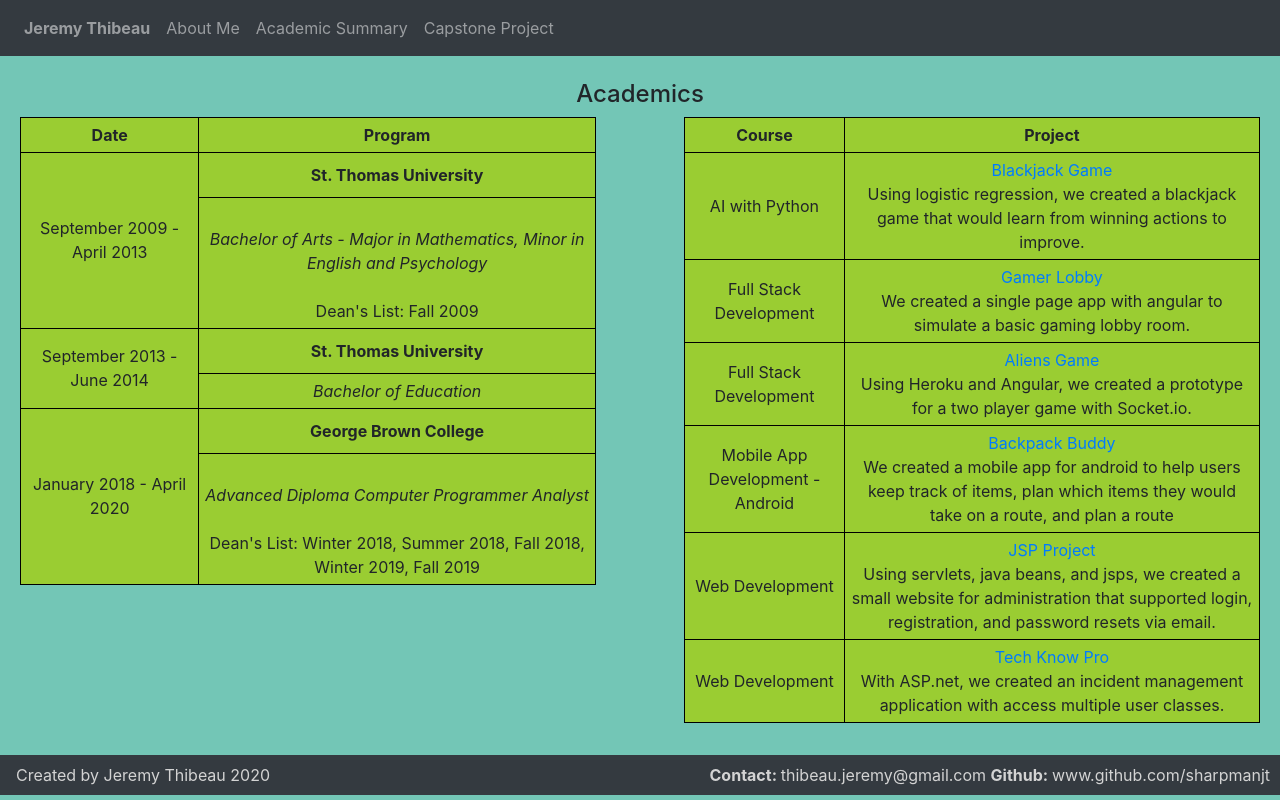
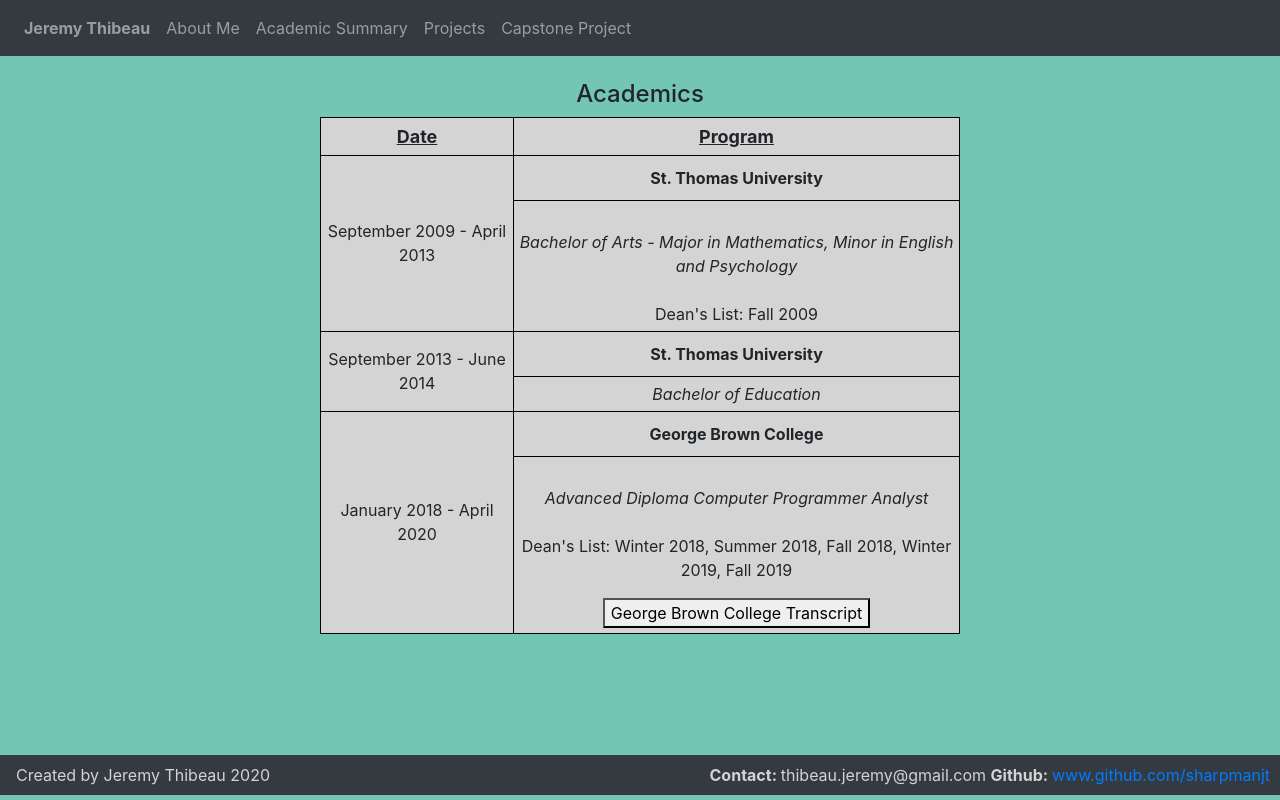
Before and after one commit to Sharpmanjt/jeremy_t_w20Portfolio, a PHP site: page /academics.html in a window 1280 px wide. Run offline with PHP 8.4, Linux system fonts and the light colour scheme.

Commit message:
pushing to master

```diff
--- a/academics.html
+++ b/academics.html
@@ -5,7 +5,6 @@
     <title>Academics</title>
     <script src="scripts.js"></script>
     <link rel="stylesheet" type="text/css" href="styles.css">
-    <meta charset="UTF-8">
     <meta name="description" content="Academic information about me.">
     <meta name="keywords" content="jeremy, thibeau, projects, portfolio">
     <meta name="author" content="Jeremy Thibeau">
@@ -14,12 +13,11 @@
 <div w3-include-html="nav.html"></div>
 <br>
 <h4 class="academics">Academics</h4>
-<div class="inline">
-<table style="float: left; width:45%; margin-left:20px;">
+<table>
     <thead>
-        <tr>
-            <th>Date</th>
-            <th>Program</th>
+        <tr class="titles">
+                <th><u>Date</u></th>
+                <th><u>Program</u></th>
         </tr>
     </thead>
     <tbody>
@@ -44,55 +42,13 @@
     </tr>
     <tr>
         <td><br><div class="program">Advanced Diploma Computer Programmer Analyst</div><br>
-        Dean's List: Winter 2018, Summer 2018, Fall 2018, Winter 2019, Fall 2019</td>
+        Dean's List: Winter 2018, Summer 2018, Fall 2018, Winter 2019, Fall 2019<br>
+        <p></p><a href="documents/transcript.pdf" target="_blank"><button>George Brown College Transcript</button></a></td>
     </tr>
     </tbody>
 </table>
 
-<table style="float: right;width:45%; margin-right: 20px">
-    <thead>
-        <tr>
-            <th>Course</th>
-            <th>Project</th>
-        </tr>
-    </thead>
-    <tbody>
-        <tr>
-            <td>AI with Python</td>
-            <td><a href="https://github.com/Sharpmanjt/AI_Project" target="_blank">Blackjack Game</a><br>
-            Using logistic regression, we created a blackjack game that would learn from winning actions to
-            improve.</td>
-        </tr>
-        <tr>
-            <td>Full Stack Development</td>
-            <td><a href="https://github.com/Sharpmanjt/gamer_lobby" target="_blank">Gamer Lobby</a><br>
-                We created a single page app with angular to simulate a basic gaming lobby room.</td>
-        </tr>
-        <tr>
-            <td>Full Stack Development</td>
-            <td><a href="https://github.com/Sharpmanjt/heroku_mean_stack" target="_blank">Aliens Game</a><br>
-                Using Heroku and Angular, we created a prototype for a two player game with Socket.io.</td>
-        </tr>
-        <tr>
-            <td>Mobile App Development - Android</td>
-            <td><a href="https://github.com/verolemieux/comp3074-project" target="_blank">Backpack Buddy</a><br>
-                We created a mobile app for android to help users keep track of items, plan which items they would
-                take on a route, and plan a route</td>
-        </tr>
-        <tr>
-            <td>Web Development</td>
-            <td><a href="https://github.com/verolemieux/comp3095-assignment" target="_blank">JSP Project</a><br>
-                Using servlets, java beans, and jsps, we created a small website for administration that supported
-                login, registration, and password resets via email.</td>
-        </tr>
-        <tr>
-            <td>Web Development</td>
-            <td><a href="https://github.com/verolemieux/techknowpro" target="_blank">Tech Know Pro</a><br>
-                With ASP.net, we created an incident management application with access multiple user classes.</td>
-        </tr>
-    </tbody>
-</table>
-</div>
+
 <script>includeHTML()</script>
 <div style="position: absolute;
     bottom: 5px;
--- a/capstone.html
+++ b/capstone.html
@@ -4,7 +4,6 @@
     <meta charset="UTF-8">
     <title>Capstone Project</title>
     <script src="scripts.js"></script>
-    <meta charset="UTF-8">
     <meta name="description" content="Capstone project information.">
     <meta name="keywords" content="jeremy, thibeau, projects, portfolio">
     <meta name="author" content="Jeremy Thibeau">
--- a/footer.html
+++ b/footer.html
@@ -11,7 +11,8 @@
     Created by Jeremy Thibeau 2020
     <div style="right: 0;
     position: absolute;
-    padding-right: 10px;"><b>Contact: </b>thibeau.jeremy@gmail.com <b>Github: </b>www.github.com/sharpmanjt</div>
+    padding-right: 10px;"><b>Contact: </b>thibeau.jeremy@gmail.com <b>Github: </b><a href="http://www.github.com/sharpmanjt"
+    target="_blank">www.github.com/sharpmanjt</a></div>
 </footer>
 </body>
 </html>
--- a/nav.html
+++ b/nav.html
@@ -21,6 +21,9 @@
                 <a class="nav-link" href="academics.html">Academic Summary</a>
             </li>
             <li class="nav-item">
+                <a class="nav-link" href="projects.html">Projects</a>
+            </li>
+            <li class="nav-item">
                 <a class="nav-link" href="capstone.html">Capstone Project</a>
             </li>
         </ul>
--- a/styles.css
+++ b/styles.css
@@ -17,7 +17,7 @@ body{
 }
 
 table{
-    background-color: yellowgreen;
+    background-color: #d4d4d4;
     width: 50%;
     margin:auto;
     border: 1px solid black;
@@ -49,10 +49,6 @@ th, td{
     padding-right: 10px;
 }
 
-.inline{
-    display: inline-block;
-}
-
 .school{
     font-weight: bold;
     padding-bottom: 10px;
@@ -61,6 +57,11 @@ th, td{
 
 .program{
     font-style: italic;
+}
+
+.titles{
+    font-size: 18px;
+    font-weight: bolder;
 }
 
 .capstone{
```
Also changed, not shown: aboutMe.html (+7 -12 lines), home.html (+5 -6 lines), projects.html (added, +67 -0 lines), 2 other files.
